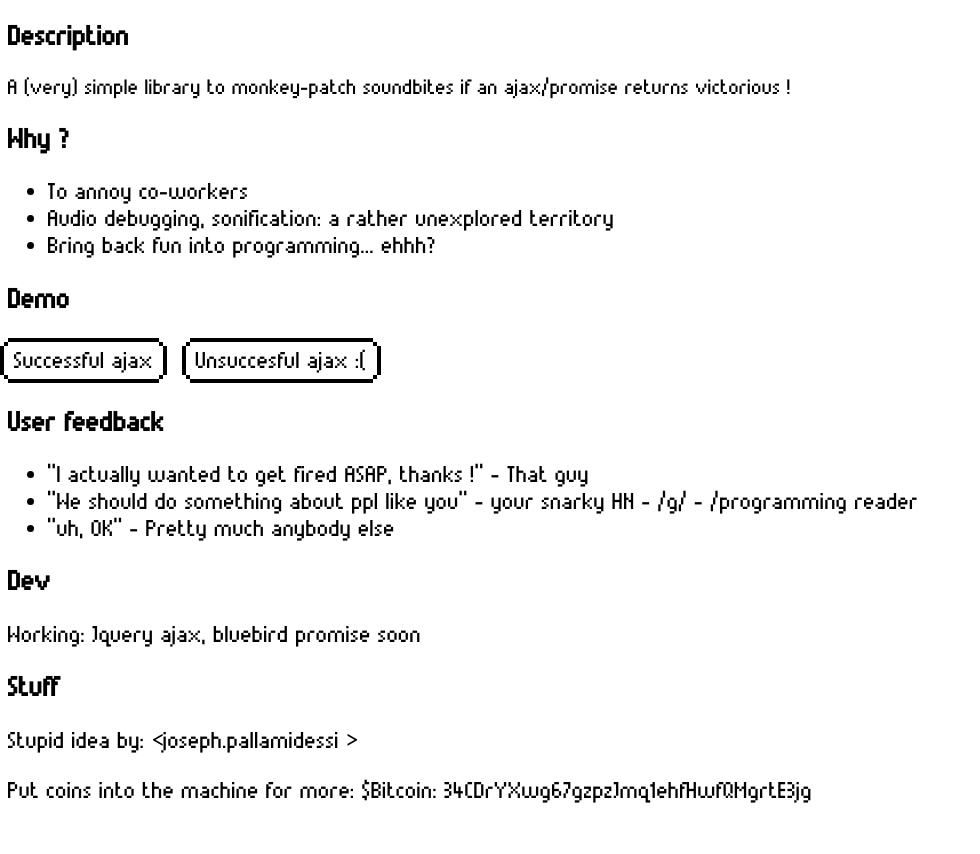
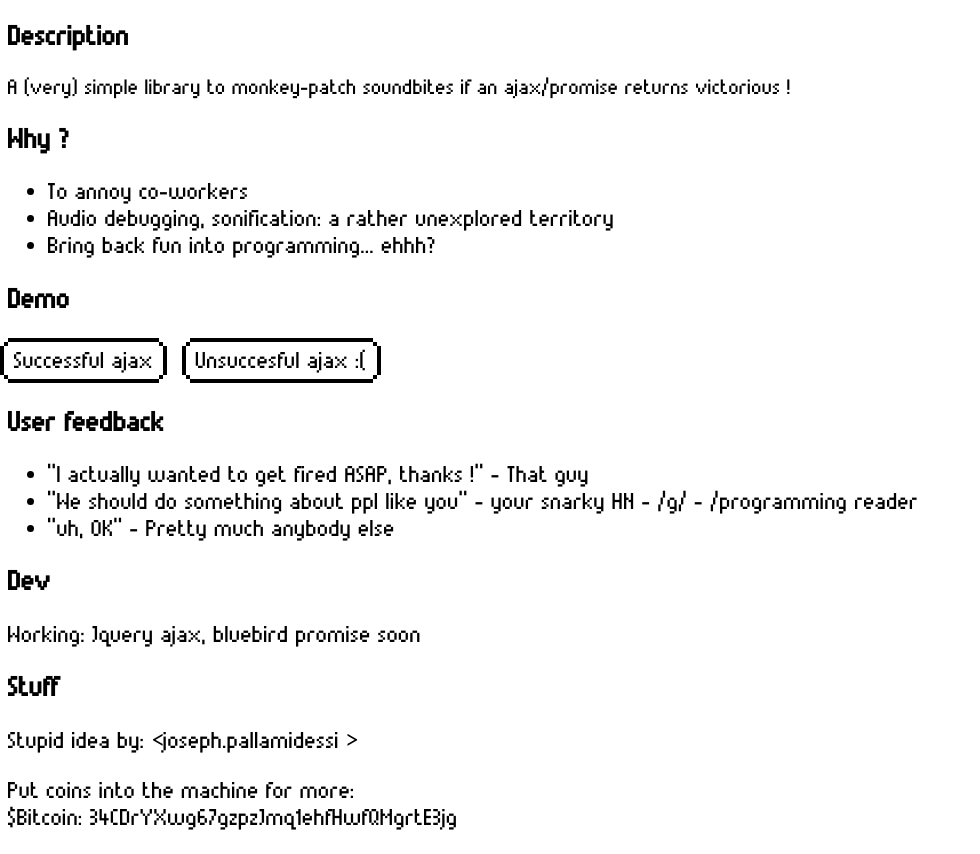
Before and after one commit to pallamidessi/annoying.js, a plain HTML site: page index.html in a window 1280 px wide. Shown: the part 112-966 px from the top of the page, without its empty margins (0-980 px from the left). Before the commit the page ends 939 px from the top, so only its background shows below. Drawn offline with Linux system fonts and the light colour scheme.

Commit message:
Fix formatting

```diff
--- a/index.html
+++ b/index.html
@@ -51,7 +51,7 @@
       <h2>Stuff</h2>
       <p>Stupid idea by: &ltjoseph.pallamidessi &gt</p>
 
-      <p>Put coins into the machine for more:
+      <p>Put coins into the machine for more:<br>
       $Bitcoin: 34CDrYXwg67gzpzJmq1ehfHwfQMgrtE3jg
       </p>
     </div>
```
